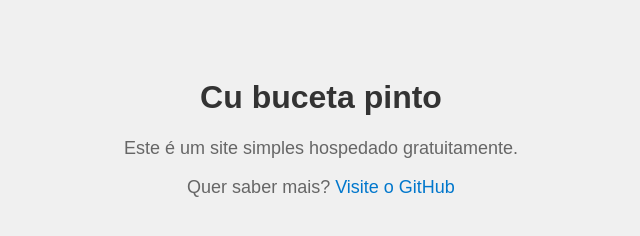
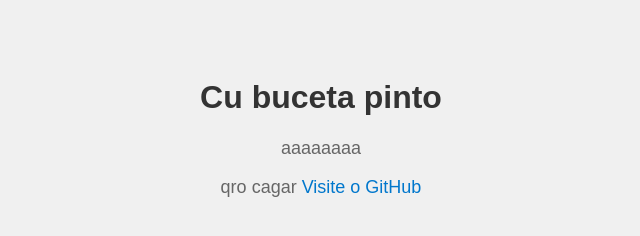
Before and after one commit to Du4rt33/geladinhos, a plain HTML site: page index.html in a window 1280 px wide. Shown: the whole page, without its empty margins (319-959 px from the left). Drawn offline with Linux system fonts and the light colour scheme.

Commit message:
Update index.html

```diff
--- a/index.html
+++ b/index.html
@@ -30,7 +30,7 @@
 <body>
   <h1>Cu buceta pinto</h1>
 
-  <p>Este é um site simples hospedado gratuitamente.</p>
-  <p>Quer saber mais? <a href="https://github.com/">Visite o GitHub</a></p>
+  <p>aaaaaaaa</p>
+  <p>qro cagar <a href="https://github.com/">Visite o GitHub</a></p>
 </body>
 </html>
```
